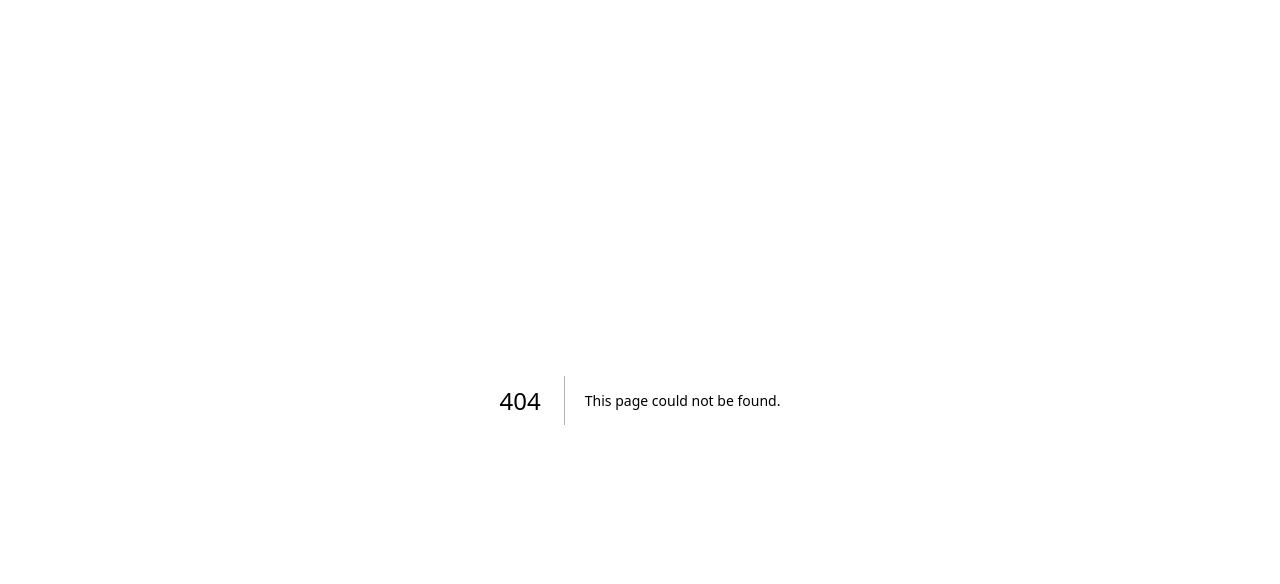
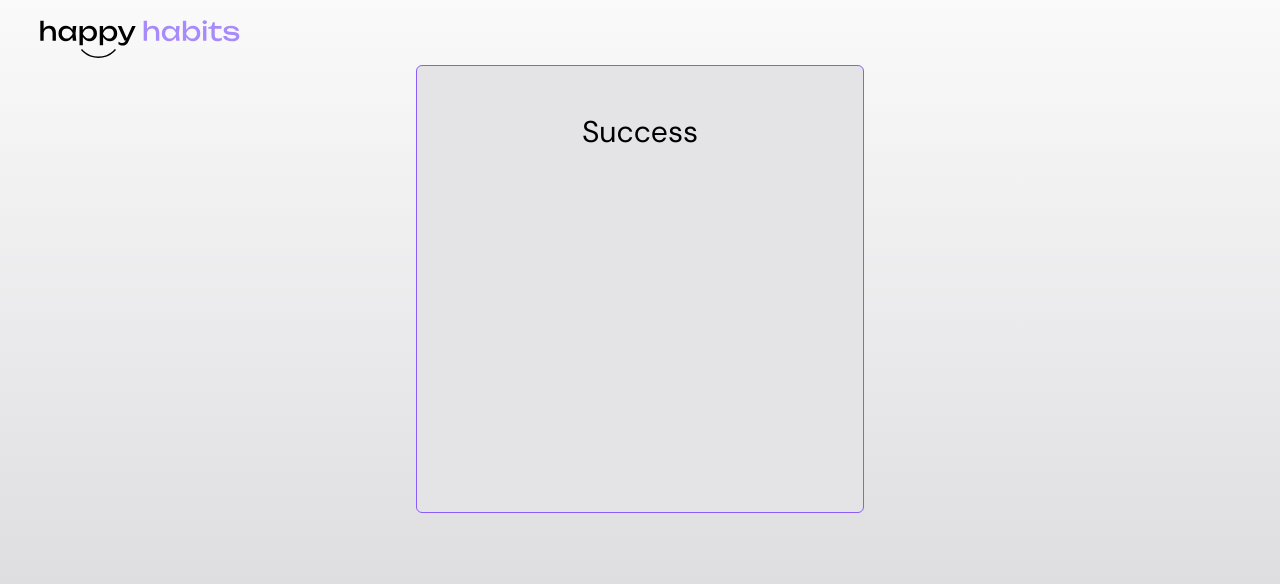
Before and after one commit to nohgo/happy-habits, a Next.js app in the folder client/: page /forgot-password/success in a window 1280 px wide. Before the commit this address had no page. Shown: the top 584 px of the page. Built offline with nearby package versions, Linux system fonts and the light colour scheme.

Commit message:
Route to proper pages on success

```diff
--- a/client/app/(auth)/(forgotpassword)/_ui/PasswordBox.tsx
+++ b/client/app/(auth)/(forgotpassword)/_ui/PasswordBox.tsx
@@ -8,6 +8,7 @@ import sendEmail from "../_lib/send-email";
 import { useState } from "react";
 import resetPassword from "../_lib/reset-password";
 import { useEffect } from "react";
+import { useRouter } from "next/navigation";
 
 export default function ForgotPasswordBox({
   isForgotPassword,
@@ -15,6 +16,8 @@ export default function ForgotPasswordBox({
   isForgotPassword: boolean;
 }) {
   const [token, setToken] = useState<string | null>(null);
+
+  const router = useRouter();
 
   useEffect(() => {
     const token = new URLSearchParams(new URL(window.location.href).search).get(
@@ -33,6 +36,7 @@ export default function ForgotPasswordBox({
         idtype: "email",
         placeholder: "Email address",
         invalidError: "Please enter a valid email address.",
+        route: "forgot-password/success",
       }
     : {
         title: "Reset Password",
@@ -41,6 +45,7 @@ export default function ForgotPasswordBox({
         idtype: "password",
         placeholder: "New Password",
         invalidError: "Please enter a valid password.",
+        route: "login",
       };
 
   async function forgotPassword(formData: FormData) {
@@ -51,7 +56,7 @@ export default function ForgotPasswordBox({
       return;
     }
     setIsInvalid(false);
-    //! REROUTE TO PAGE THAT SAYS THEY SUCCESFULLY RESET PASSWORD
+    router.push(props.route);
   }
 
   return (
--- /dev/null
+++ b/client/app/(auth)/(forgotpassword)/forgot-password/success/page.tsx
@@ -0,0 +1,12 @@
+import ContainerBox from "../../../_ui/ContainerBox";
+import AuthBasic from "../../../_ui/AuthBasic";
+
+export default function page() {
+  return (
+    <AuthBasic>
+      <ContainerBox>
+        <div className="mt-10 text-3xl dark:text-grayscale-50">Success</div>
+      </ContainerBox>
+    </AuthBasic>
+  );
+}
```
